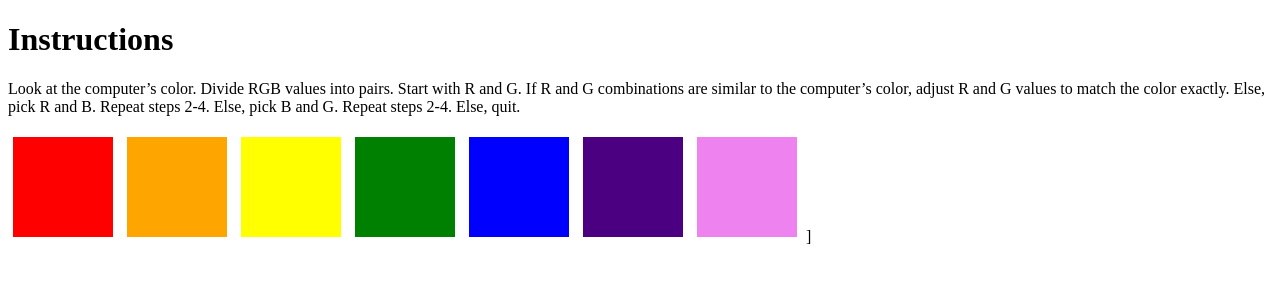
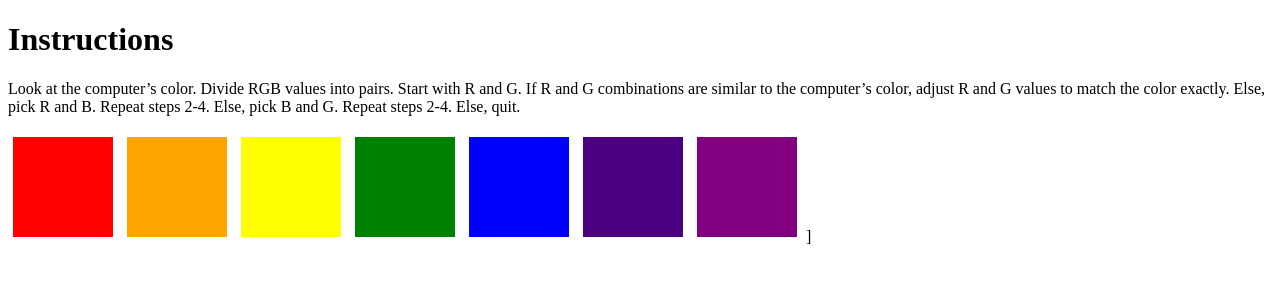
Before and after one commit to Arushi-maker/passionproject20, a Jekyll site: the page _posts/2023-11-15-BinaryHacks.html, which Jekyll copies as it is, in a window 1280 px wide. Shown: the top 300 px of the page. Built offline with Jekyll 4.4.1, drawn with Linux system fonts in a browser that asks for light colours; a script that is not in the unit is left out.

Commit message:
first commit

```diff
--- a/_posts/2023-11-15-BinaryHacks.html
+++ b/_posts/2023-11-15-BinaryHacks.html
@@ -25,7 +25,7 @@
     <div class="color-square" style="background-color: green;"></div>
     <div class="color-square" style="background-color: blue;"></div>
     <div class="color-square" style="background-color: indigo;"></div>
-    <div class="color-square" style="background-color: violet;"></div>
+    <div class="color-square" style="background-color: purple;"></div>
     ] </div>
 
     <script src="squares.js"></script>
```
